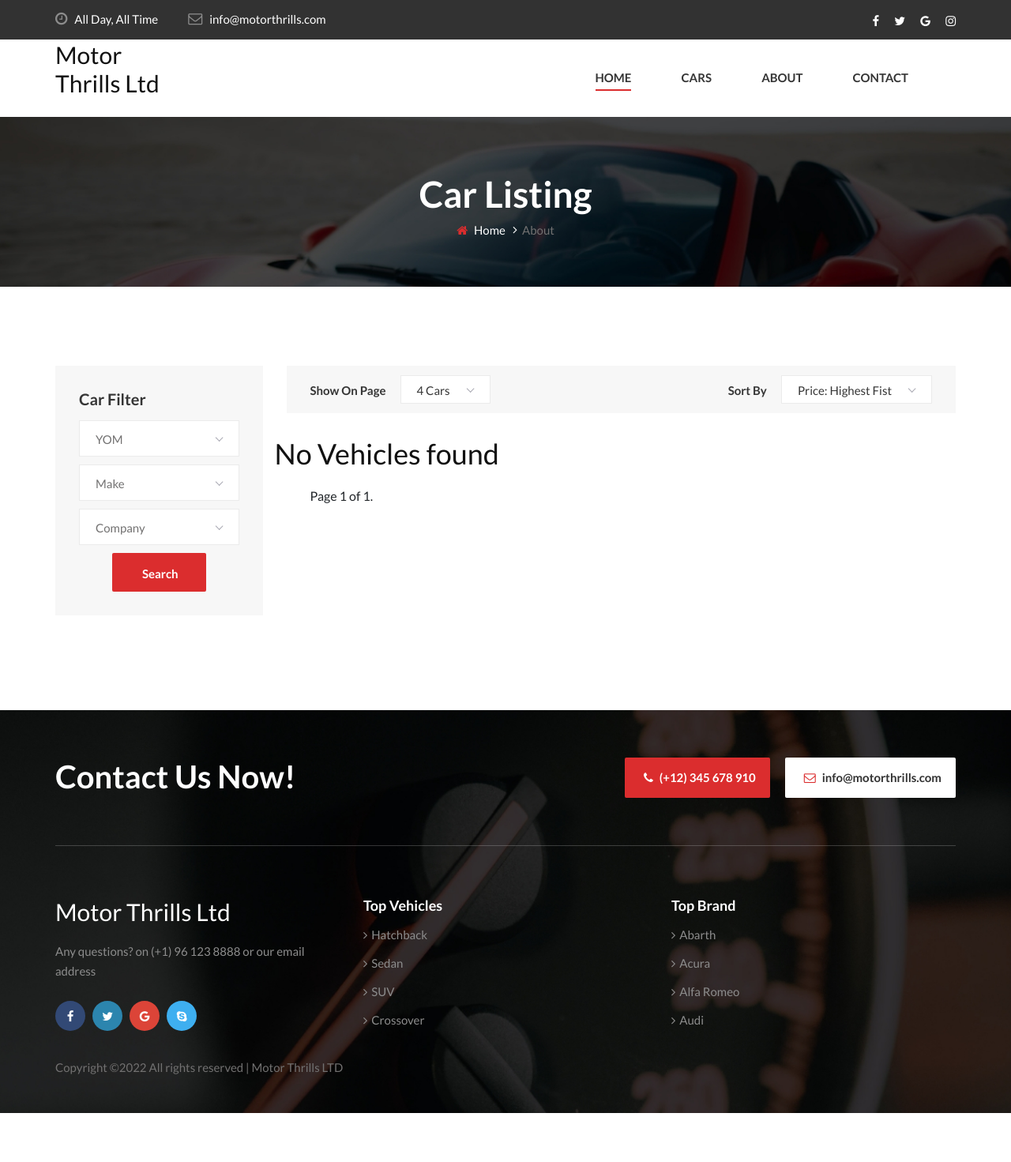
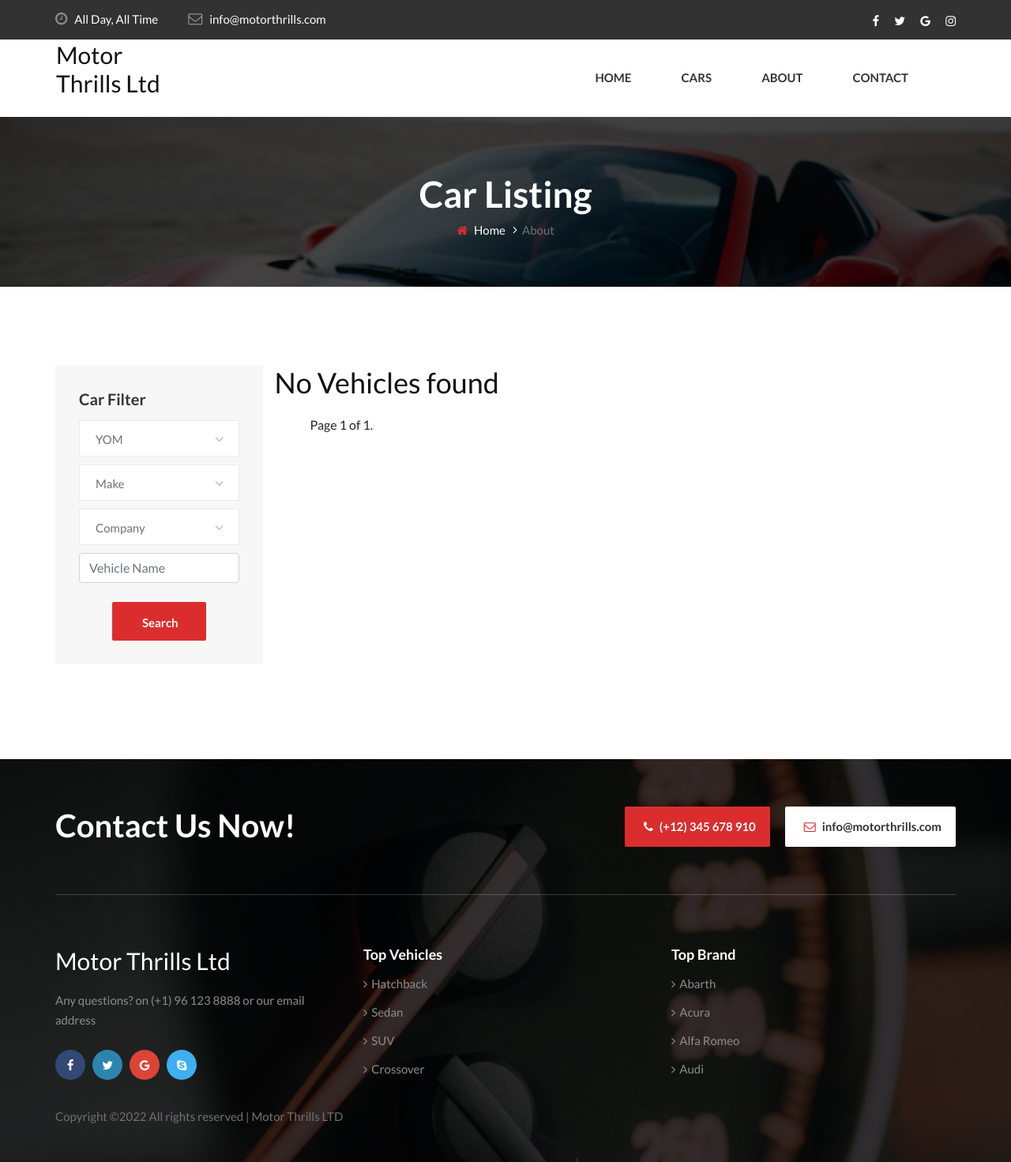
Before and after one commit to homemix/motor_thrills, a Django app: page /cars in a window 1280 px wide. Shown: the whole page at 79% size. Before the commit the page ends 1409 px from the top, so only its background shows below. Run offline with Django 4.2, Linux system fonts and the light colour scheme; data that the repository does not hold is empty; some libraries are stand-ins or nearby versions.

Commit message:
Add: pages clean up and data displaying

```diff
--- a/static/css/style.css
+++ b/static/css/style.css
@@ -388,10 +388,10 @@ ol {
 }
 
 .header__logo {
-	padding: 1px 0;
-}
-
-.header__logo a {
+	padding: 1px;
+}
+
+.header__logo h3 {
 	display: inline-block;
 }
 
--- a/webapp/templates/cars.html
+++ b/webapp/templates/cars.html
@@ -58,6 +58,8 @@
                                         <option value="">No Company</option>
                                     {% endif %}
                                 </select>
+                                <input type="text" name="vehicle_name" id="vehicle_name" class="form-control" placeholder="Vehicle Name">
+                                <br>
                                 <div class="car__filter__btn">
                                     <button type="submit" class="site-btn">Search</button>
                                 </div>
@@ -66,29 +68,7 @@
                     </div>
                 </div>
                 <div class="col-lg-9">
-                    <div class="car__filter__option">
-                        <div class="row">
-                            <div class="col-lg-6 col-md-6">
-                                <div class="car__filter__option__item">
-                                    <h6>Show On Page</h6>
-                                    <select>
-                                        <option value="">4 Cars</option>
-                                        <option value="">8 Cars</option>
-                                        <option value="">12 Cars</option>
-                                    </select>
-                                </div>
-                            </div>
-                            <div class="col-lg-6 col-md-6">
-                                <div class="car__filter__option__item car__filter__option__item--right">
-                                    <h6>Sort By</h6>
-                                    <select>
-                                        <option value="">Price: Highest Fist</option>
-                                        <option value="">Price: Lowest Fist</option>
-                                    </select>
-                                </div>
-                            </div>
-                        </div>
-                    </div>
+
                     <div class="row">
                         {% if vehicles %}
                             {% for vehicle in vehicles %}
--- a/webapp/templates/common/navbar.html
+++ b/webapp/templates/common/navbar.html
@@ -3,14 +3,14 @@
     <div class="row">
         <div class="col-lg-2">
             <div class="header__logo">
-                <h3>Motor Thrills Ltd</h3>
+                <h3 style="">Motor Thrills Ltd</h3>
             </div>
         </div>
         <div class="col-lg-10">
             <div class="header__nav">
                 <nav class="header__menu">
                     <ul>
-                        <li class="active"><a href="{% url 'webapp:index' %}">Home</a></li>
+                        <li><a href="{% url 'webapp:index' %}">Home</a></li>
                         <li><a href="{% url 'webapp:cars' %}">Cars</a></li>
                         <li><a href="{% url 'webapp:about_us' %} ">About</a></li>
                         <li><a href="{% url 'webapp:contact_us' %}">Contact</a></li>
--- a/webapp/views.py
+++ b/webapp/views.py
@@ -40,14 +40,16 @@ class VehicleListView(ListView):
         make = self.request.GET.get('make')
         YOM = self.request.GET.get('YOM')
         company = self.request.GET.get('company')
+        vehicle_name= self.request.GET.get('vehicle_name')
+
         if make:
             return Vehicle.objects.filter(make__exact=make)
         elif YOM:
             return Vehicle.objects.filter(YOM__exact=YOM)
         elif company:
             return Vehicle.objects.filter(company_id=company)
-        if make and YOM:
-            return Vehicle.objects.filter(make__exact=make, YOM__exact=YOM)
+        elif vehicle_name:
+            return Vehicle.objects.filter(name__iregex=vehicle_name)
         else:
             return Vehicle.objects.order_by('-YOM')
 
```
